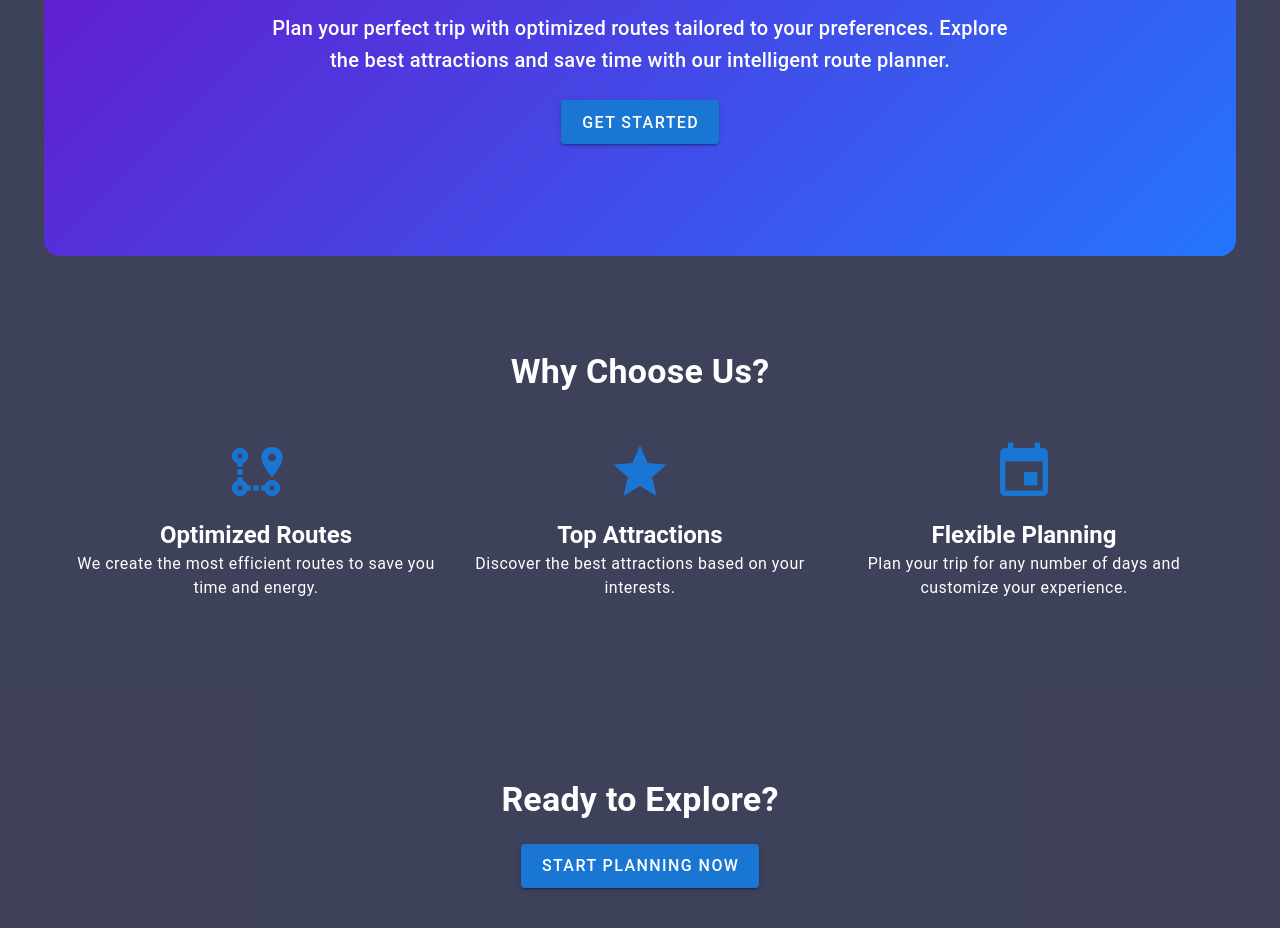
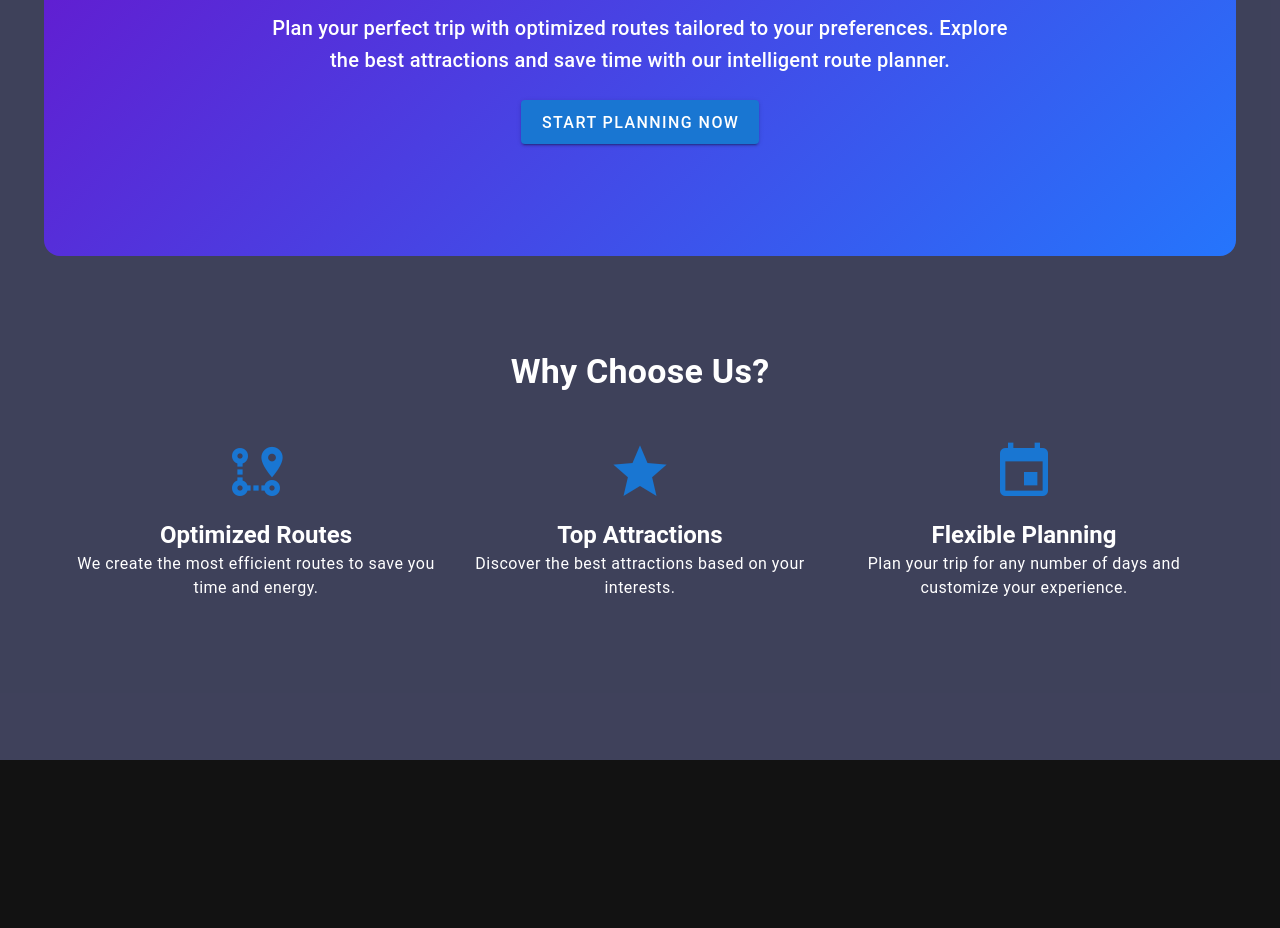
Before and after one commit to jaimemartinez-99/landPymarks, a Vue app in the folder frontend/pyMapper/: page / in a window 1280 px wide. Shown: the part 324-1252 px from the top of the page. After the commit the page ends 1084 px from the top, so only its background shows below. Built offline with nearby package versions, Linux system fonts and the light colour scheme.

Commit message:
fixed route

```diff
--- a/frontend/pyMapper/index.html
+++ b/frontend/pyMapper/index.html
@@ -2,7 +2,7 @@
 <html lang="en">
   <head>
     <meta charset="UTF-8">
-    <link rel="icon" href="/favicon.ico">
+    <link rel="icon" type="image/png" href="/favicon.png">
     <meta name="viewport" content="width=device-width, initial-scale=1.0">
     <title>OptiMapper</title>
   </head>
--- a/frontend/pyMapper/src/components/Home.vue
+++ b/frontend/pyMapper/src/components/Home.vue
@@ -9,7 +9,7 @@
             Explore the best attractions and save time with our intelligent route planner.
           </p>
           <v-btn color="primary" size="large" @click="goToCitySelector">
-            Get Started
+            Start Planning Now
           </v-btn>
         </v-col>
       </v-row>
@@ -39,16 +39,6 @@
           <p class="text-body-1">
             Plan your trip for any number of days and customize your experience.
           </p>
-        </v-col>
-      </v-row>
-
-      <!-- Call to Action Section -->
-      <v-row justify="center" class="cta-section mt-12">
-        <v-col cols="12" class="text-center">
-          <h2 class="text-h4 font-weight-bold mb-6">Ready to Explore?</h2>
-          <v-btn color="primary" size="large" @click="goToCitySelector">
-            Start Planning Now
-          </v-btn>
         </v-col>
       </v-row>
     </v-container>
--- a/frontend/pyMapper/src/pages/citySelector.vue
+++ b/frontend/pyMapper/src/pages/citySelector.vue
@@ -83,24 +83,20 @@ const router = useRouter();
 
 const generateRoute = async () => {
   loading.value = true; // Activar el loader
-  console.log('Generating route...'); // Log de inicio
 
   const url = `http://127.0.0.1:8000/generar-ruta/?ciudad=${encodeURIComponent(city.value)}&num_dias=${parseInt(numberOfDays.value)}`;
   try {
-    console.log('Sending request to backend...'); // Log de la solicitud
     const response = await axios.post(url, null, {
       headers: {
         'Content-Type': 'application/json', // Opcional, dependiendo del backend
       },
     });
 
-    console.log('Response from backend:', response.data); // Log de la respuesta
     const uuid = response.data.link;
 
     localStorage.setItem(response.data.link, JSON.stringify(response.data.mapas));
     localStorage.setItem('ciudad', city.value);
     localStorage.setItem('num_dias', numberOfDays.value);
-    console.log('Maps saved to localStorage.'); // Log de guardado en localStorage
 
     router.push({ path: `/${uuid}` }); // Use the route name and pass the UUID
     } catch (error) {
@@ -108,7 +104,6 @@ const generateRoute = async () => {
     alert('Error generating route. Please try again.');
   } finally {
     loading.value = false; // Desactivar el loader
-    console.log('Request completed.'); // Log de finalización
   }
 };
 </script>
```
Also changed, not shown: frontend/pyMapper/public/favicon.png (added), 1 other file (tests, documents, lock files or other folders).
